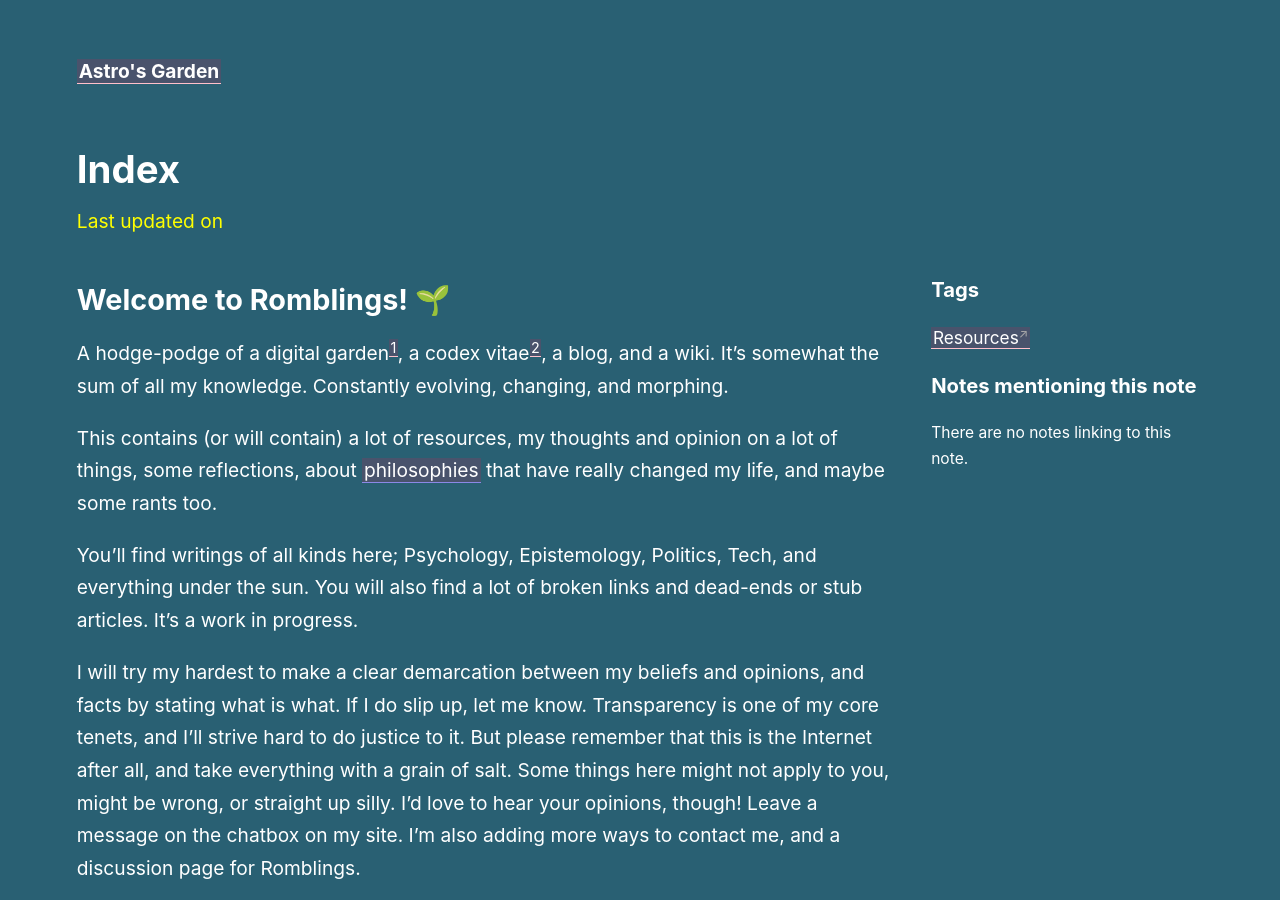
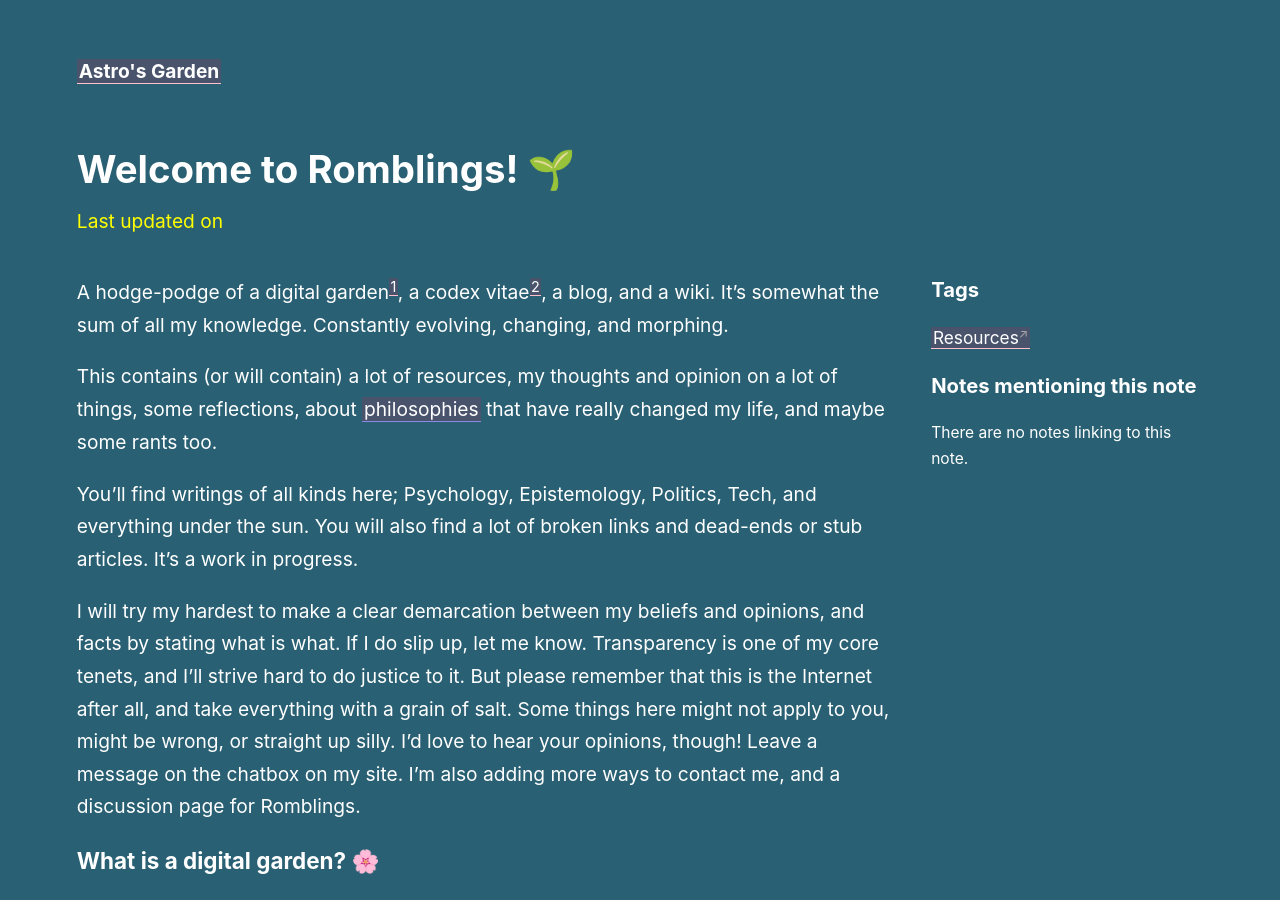
Before and after one commit to corvusdeinanis/astrosgarden, a Jekyll site: the page built from _notes/index.md, in a window 1280 px wide and 900 px high. Built offline with Jekyll 4.4.1, drawn with Linux system fonts in a browser that asks for light colours; some of the changed lines change nothing that is shown; some of the changed text lies outside the part shown.

Commit message:
Update index.md

```diff
--- a/_notes/index.md
+++ b/_notes/index.md
@@ -1,5 +1,6 @@
-## Welcome to Romblings! 🌱
-
+---
+title: Welcome to Romblings! 🌱
+---
 A hodge-podge of a digital garden[^digitalgarden], a codex vitae[^codex], a blog, and a wiki.  It's
 somewhat the sum of all my knowledge. Constantly evolving, changing, and morphing.
 
```
